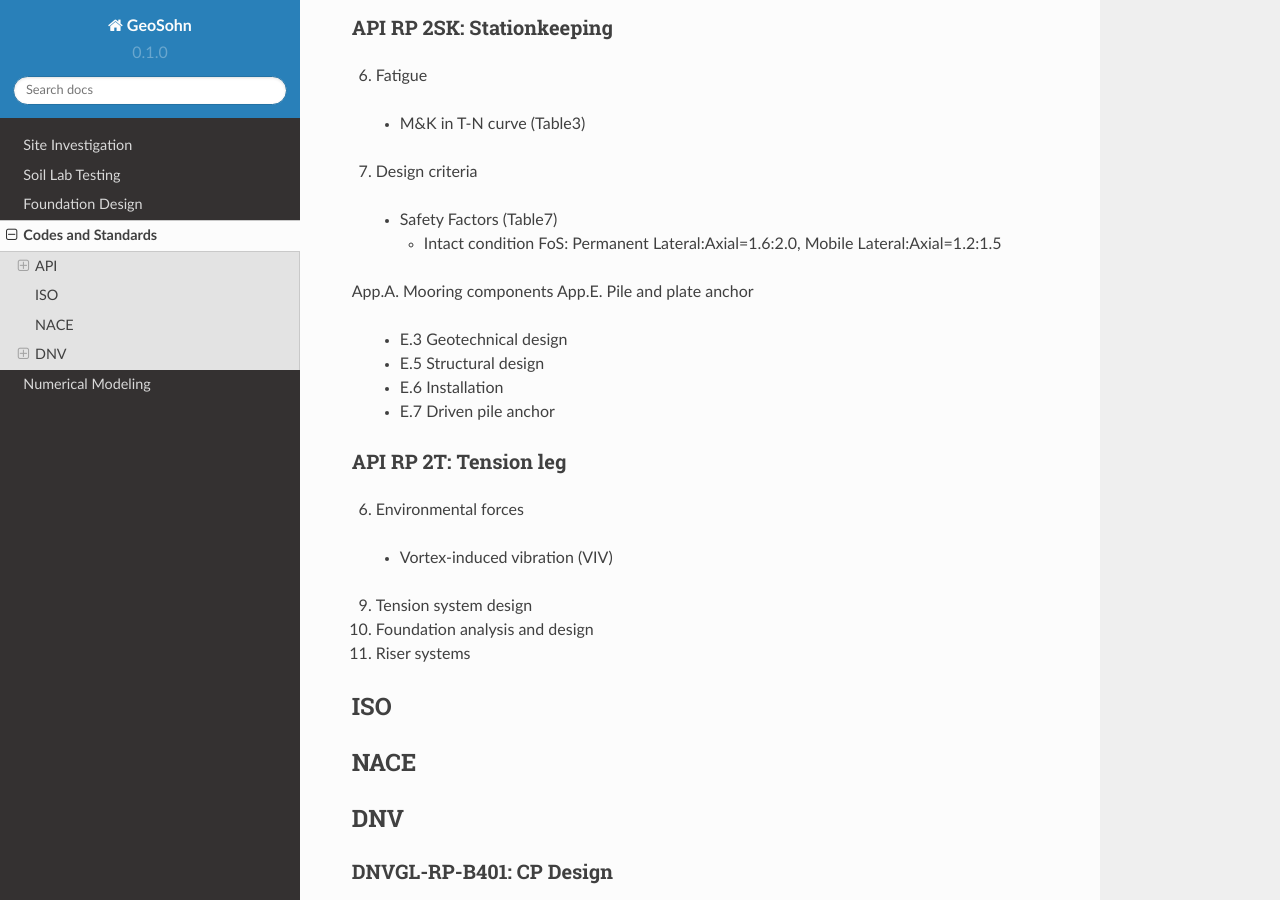
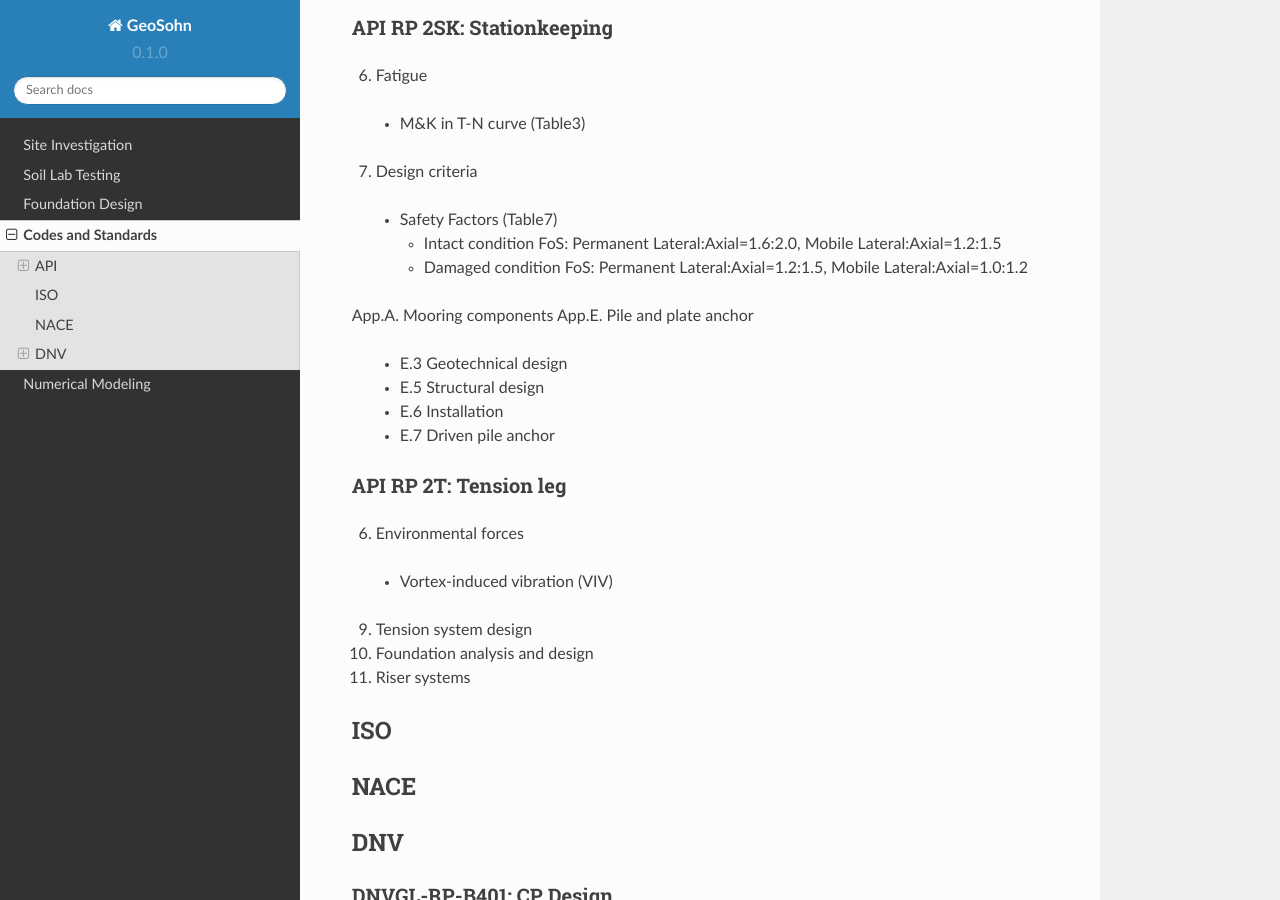
Before and after one commit to jrson11/GeoSohn, a Sphinx documentation site: the page built from docs/source/5_Codes_and_Standards.rst, in a window 1280 px wide and 900 px high, scrolled down 782 px. Built offline with Sphinx 7.4.7 and the Read the Docs theme 2.0.0, drawn with Linux system fonts in a browser that asks for light colours; pages that are not in the unit, such as notebooks, are missing from menus.

Commit message:
Update 5_Codes_and_Standards.rst

```diff
--- a/docs/source/5_Codes_and_Standards.rst
+++ b/docs/source/5_Codes_and_Standards.rst
@@ -42,6 +42,7 @@
   - Safety Factors (Table7)
 
     - Intact condition FoS: Permanent Lateral:Axial=1.6:2.0, Mobile Lateral:Axial=1.2:1.5
+    - Damaged condition FoS: Permanent Lateral:Axial=1.2:1.5, Mobile Lateral:Axial=1.0:1.2
 
 
 App.A. Mooring components
```
